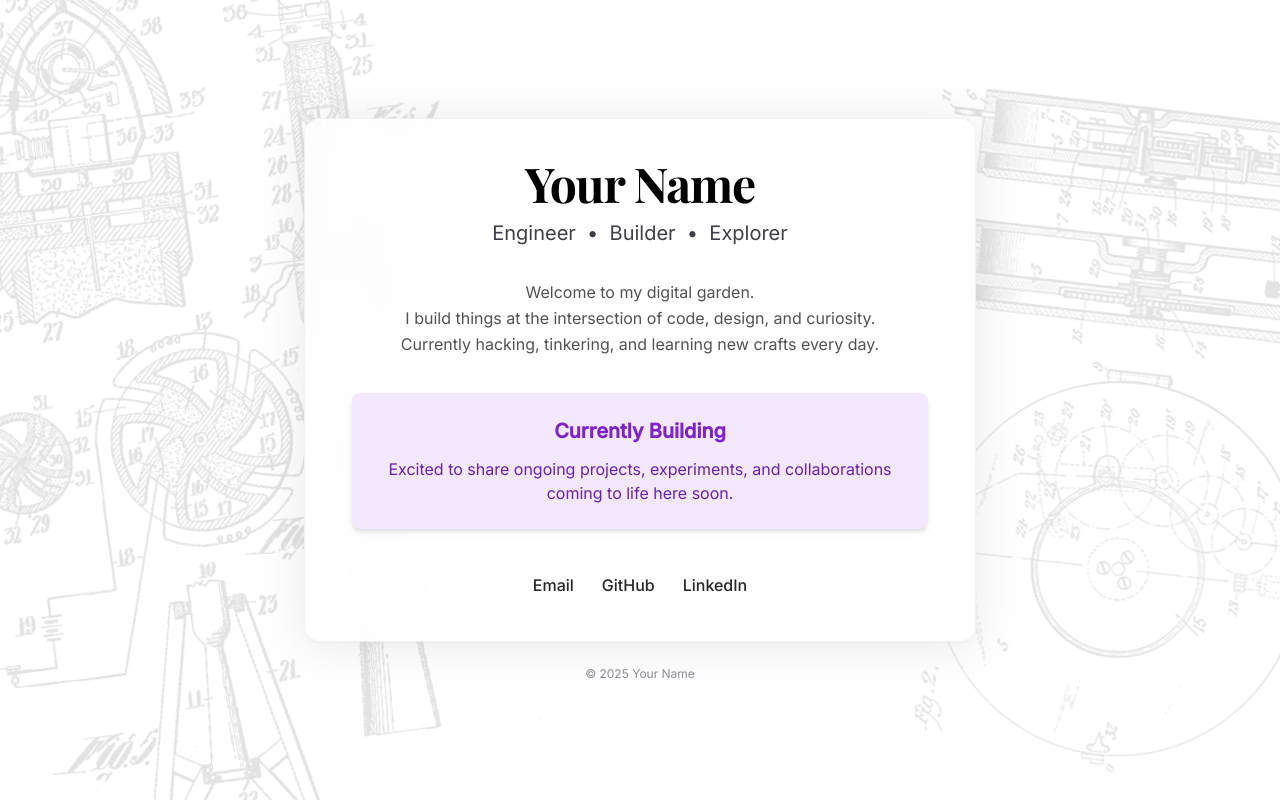
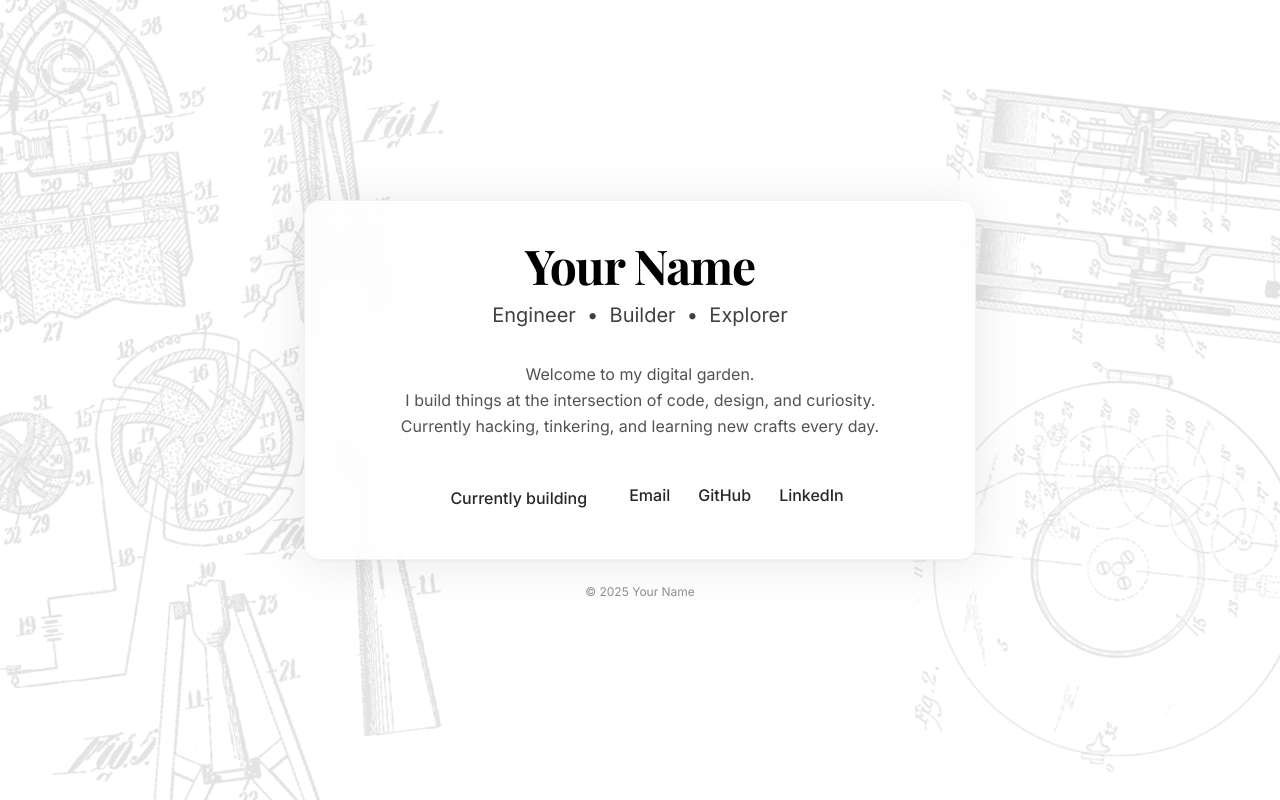
Before and after one commit to marianar97/marianar97.github.io, a React (Vite) app: page / in a window 1280 px wide. Built offline with nearby package versions, Linux system fonts and the light colour scheme.

Commit message:
feat: Add "Currently Building" link
Adds a "Currently Building" link with hover effect.

```diff
--- a/src/index.css
+++ b/src/index.css
@@ -1,4 +1,3 @@
-
 @tailwind base;
 @tailwind components;
 @tailwind utilities;
@@ -145,3 +144,37 @@
   transform: scaleX(1.03);
   opacity: 0.23;
 }
+
+/* Rainbow hover effect for Currently building tag */
+.currently-building-tag {
+  position: relative;
+  z-index: 1;
+  background: transparent;
+  background-clip: border-box;
+  border-radius: 9999px;
+  padding: 0.25rem 0.88rem;
+  transition: color 0.19s;
+}
+
+.currently-building-tag:hover, .currently-building-tag:focus {
+  color: #fff !important;
+  background: linear-gradient(90deg, #8B5CF6 0%, #D946EF 33%, #F97316 66%, #0EA5E9 100%);
+  background-size: 200% 200%;
+  animation: rainbow-move 2s linear infinite;
+  box-shadow: 0 2px 12px 0 rgba(139, 92, 246, 0.14);
+}
+
+@keyframes rainbow-move {
+  0% { background-position: 0% 50%; }
+  50% { background-position: 100% 50%; }
+  100% { background-position: 0% 50%; }
+}
+
+/* Maintain same margin and layout as other links */
+.currently-building-tag {
+  height: 2rem;
+  line-height: 1.6rem;
+  font-size: 1rem;
+  display: flex;
+  align-items: center;
+}
--- a/src/pages/Index.tsx
+++ b/src/pages/Index.tsx
@@ -1,4 +1,3 @@
-
 import React from "react";
 import BackgroundDrawings from "@/components/BackgroundDrawings";
 
@@ -27,19 +26,15 @@ const Index = () => {
             Currently hacking, tinkering, and learning new crafts every day.
           </p>
 
-          {/* Currently Building Section */}
-          <div
-            className="w-full max-w-xl bg-purple-100 rounded-lg p-6 mb-9 shadow-md text-center font-inter hero-fade-in"
-            style={{ animationDelay: "0.6s" }}
-          >
-            <h3 className="text-xl font-semibold text-purple-700 mb-3">Currently Building</h3>
-            <p className="text-purple-800 text-base max-w-lg mx-auto">
-              Excited to share ongoing projects, experiments, and collaborations coming to life here soon.
-            </p>
-          </div>
-
           {/* Main Links */}
           <div className="flex flex-wrap gap-7 mt-2 mb-1">
+            {/* Currently Building tag */}
+            <a
+              className="story-link font-inter text-zinc-800 font-medium text-base transition-colors duration-150 hover:text-black focus:text-black currently-building-tag"
+              href="/currently-building"
+            >
+              Currently building
+            </a>
             <a
               className="story-link text-zinc-800 font-medium text-base transition-colors duration-150 hover:text-black focus:text-black"
               href="mailto:your@email.com"
```
